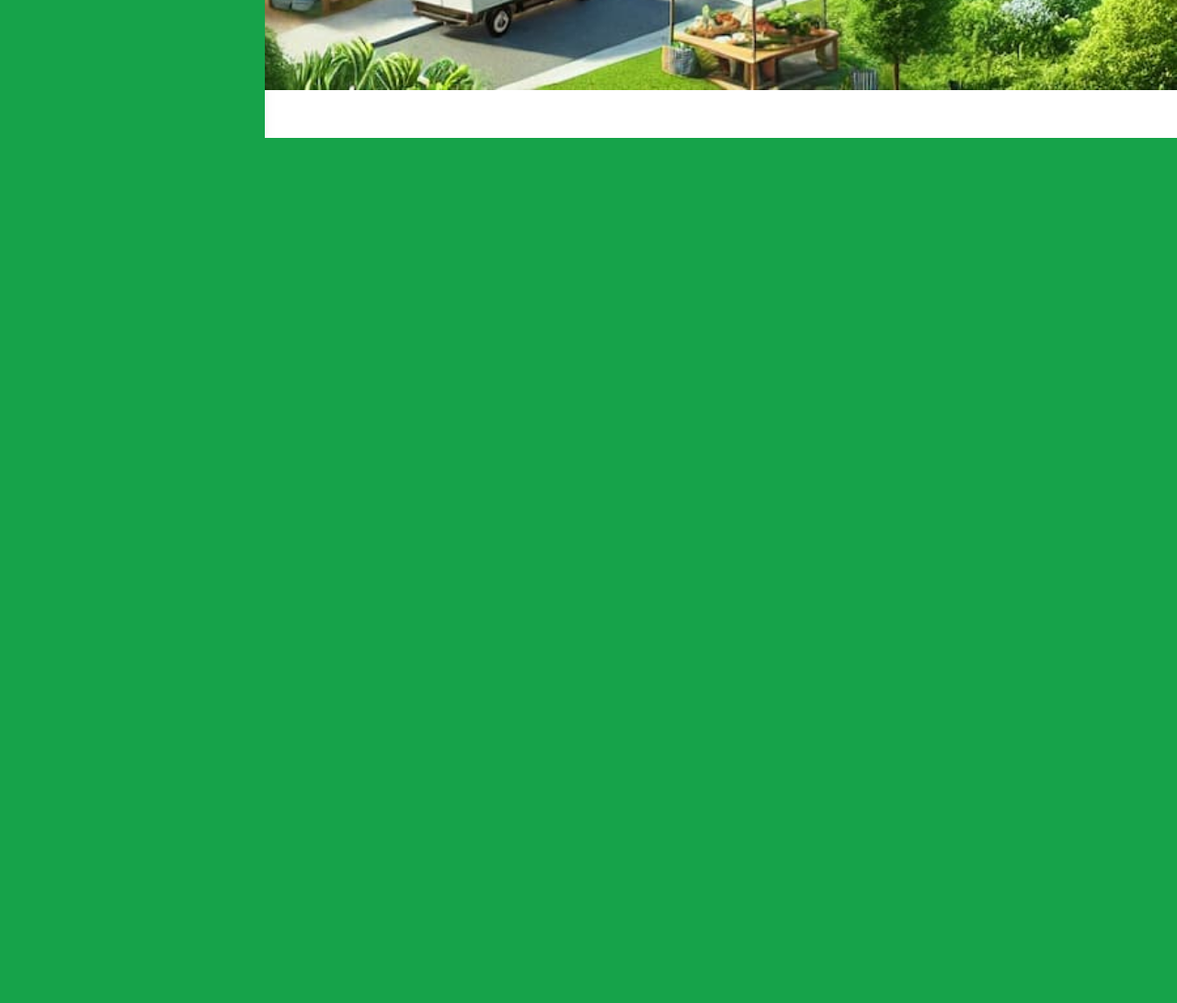
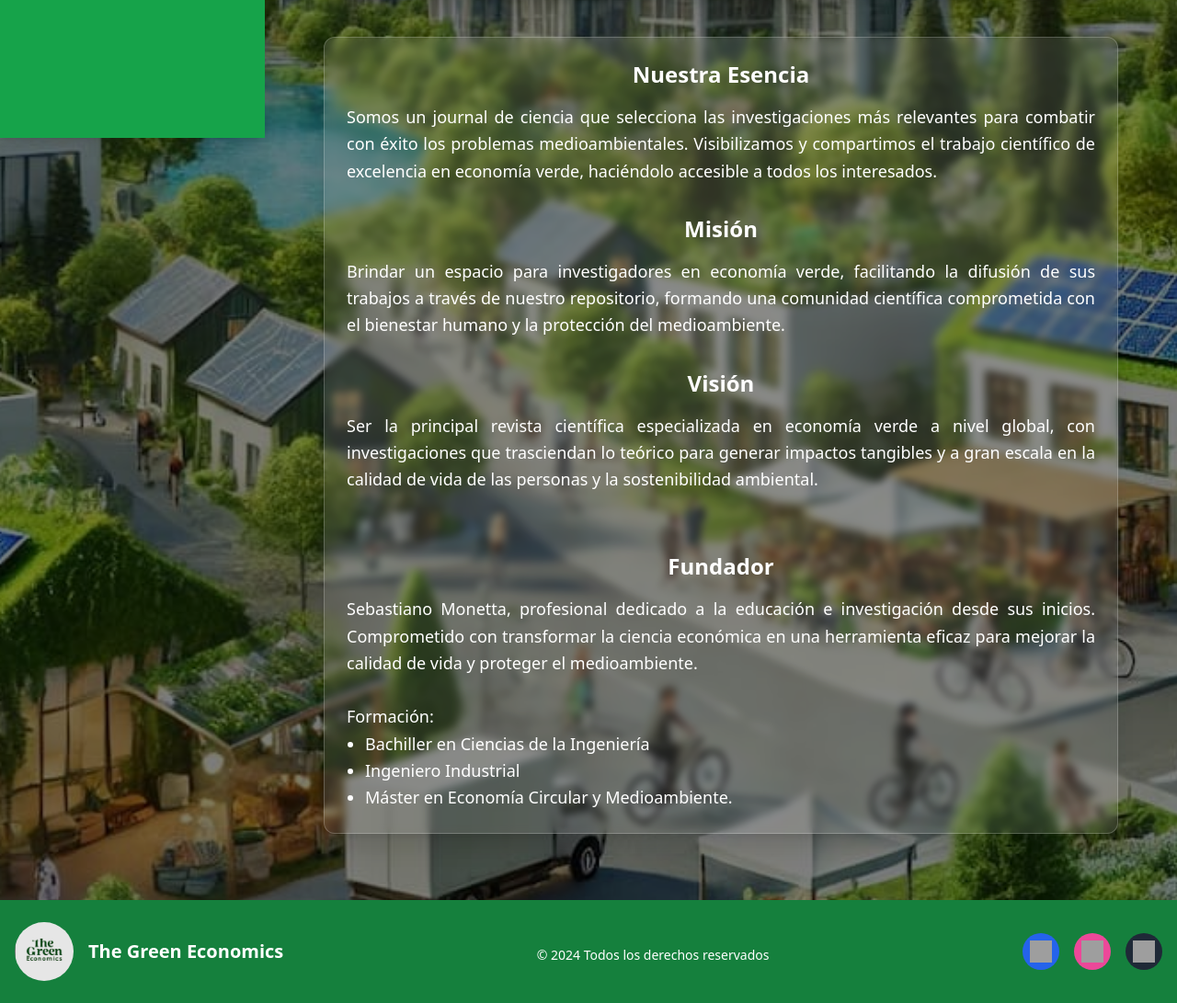
Before and after one commit to JulioChureo/TheGreenEconomics, a Django app: page /book/ in a window 1280 px wide. Shown: the part 650-1741 px from the top of the page at 92% size. Before the commit the page ends 800 px from the top, so only its background shows below. Run offline with Django 5.2, Linux system fonts and the light colour scheme; parts of the project's set-up code (start-up, migrations or seed data) failed here and were passed over; some libraries are stand-ins or nearby versions; grey boxes are pictures that could not be loaded.

Commit message:
Editted book page

```diff
--- a/the_green_economics/templates/components/header.html
+++ b/the_green_economics/templates/components/header.html
@@ -23,7 +23,7 @@
             <a href="{% url 'about' %}"
                class="rounded-md px-4 py-2 text-lg font-medium text-white hover:bg-green-700 transition duration-300">Quiénes Somos</a>
             <a href="{% url 'book' %}"
-               class="rounded-md px-4 py-2 text-lg font-medium text-white hover:bg-green-700 transition duration-300">Publicación de libro</a>
+               class="rounded-md px-4 py-2 text-lg font-medium text-white hover:bg-green-700 transition duration-300">Teoría general de la economía verde</a>
         </div>
     </nav>
 </header>
--- a/the_green_economics/templates/pages/book.html
+++ b/the_green_economics/templates/pages/book.html
@@ -1,5 +1,110 @@
 {% extends "base.html" %}
 {% load static %}
 {% block content %}
+<h1 class="text-4xl md:text-6xl font-serif font-bold text-center text-white mb-12 tracking-tight">
+        Teoría general de la economía verde
+    </h1>
+<section class="max-w-7xl mx-auto py-8 px-4 sm:px-6 lg:px-8">
 
+  <!-- 🔄 Carrusel de imágenes -->
+  <div class="relative w-full mx-auto overflow-hidden rounded-xl shadow-xl border border-white/20 bg-white/10 backdrop-blur-sm">
+    <div id="carousel" class="relative">
+      <!-- Imágenes -->
+      <div class="carousel-slide">
+        <img src="{% static 'images/libro1.jpg' %}" alt="Libro 1" class="w-full h-96 object-cover rounded-xl"/>
+      </div>
+      <div class="carousel-slide hidden">
+        <img src="{% static 'images/libro2.jpg' %}" alt="Libro 2" class="w-full h-96 object-cover rounded-xl"/>
+      </div>
+      <div class="carousel-slide hidden">
+        <img src="{% static 'images/libro3.jpg' %}" alt="Libro 3" class="w-full h-96 object-cover rounded-xl"/>
+      </div>
+
+      <!-- Flechas -->
+      <button onclick="prevSlide()" class="absolute left-4 top-1/2 transform -translate-y-1/2 bg-white/20 hover:bg-white/30 p-2 rounded-full text-white z-10">
+        &#10094;
+      </button>
+      <button onclick="nextSlide()" class="absolute right-4 top-1/2 transform -translate-y-1/2 bg-white/20 hover:bg-white/30 p-2 rounded-full text-white z-10">
+        &#10095;
+      </button>
+    </div>
+  </div>
+
+  <!-- 📝 Texto Promocional -->
+  <div class="bg-white bg-opacity-10 p-6 rounded-xl backdrop-blur-sm border border-white border-opacity-20 shadow-xl mt-10">
+    <!-- Nuestra Esencia -->
+    <div class="mb-8">
+      <h2 class="text-2xl font-semibold text-white mb-4 text-center">Nuestra Esencia</h2>
+      <p class="text-lg text-justify text-white leading-relaxed">
+        Somos un journal de ciencia que selecciona las investigaciones más relevantes para combatir
+        con éxito los problemas medioambientales. Visibilizamos y compartimos el trabajo científico
+        de excelencia en economía verde, haciéndolo accesible a todos los interesados.
+      </p>
+    </div>
+
+    <!-- Misión -->
+    <div class="mb-8">
+      <h2 class="text-2xl font-semibold text-white mb-4 text-center">Misión</h2>
+      <p class="text-lg text-justify text-white leading-relaxed">
+        Brindar un espacio para investigadores en economía verde, facilitando la difusión de sus trabajos
+        a través de nuestro repositorio, formando una comunidad científica comprometida con el bienestar
+        humano y la protección del medioambiente.
+      </p>
+    </div>
+
+    <!-- Visión -->
+    <div class="mb-8">
+      <h2 class="text-2xl font-semibold text-white mb-4 text-center">Visión</h2>
+      <p class="text-lg text-justify text-white leading-relaxed">
+        Ser la principal revista científica especializada en economía verde a nivel global, con investigaciones
+        que trasciendan lo teórico para generar impactos tangibles y a gran escala en la calidad de vida de las
+        personas y la sostenibilidad ambiental.
+      </p>
+    </div>
+
+    <!-- Fundador -->
+    <div class="pt-8 border-opacity-20">
+      <h2 class="text-2xl font-semibold text-white mb-4 text-center">Fundador</h2>
+      <p class="text-lg text-justify text-white leading-relaxed">
+        Sebastiano Monetta, profesional dedicado a la educación e investigación desde sus inicios.
+        Comprometido con transformar la ciencia económica en una herramienta eficaz para mejorar
+        la calidad de vida y proteger el medioambiente.<br/><br/>
+
+        Formación:
+        <ul class="list-disc pl-5">
+          <li class="text-lg text-justify text-white leading-relaxed">Bachiller en Ciencias de la Ingeniería</li>
+          <li class="text-lg text-justify text-white leading-relaxed">Ingeniero Industrial</li>
+          <li class="text-lg text-justify text-white leading-relaxed">Máster en Economía Circular y Medioambiente.</li>
+        </ul>
+      </p>
+    </div>
+  </div>
+
+</section>
 {% endblock content %}
+
+{% block inline_javascript %}
+<script>
+  let currentSlide = 0;
+  const slides = document.querySelectorAll(".carousel-slide");
+
+  function showSlide(index) {
+    slides.forEach((slide, i) => {
+      slide.classList.toggle("hidden", i !== index);
+    });
+  }
+
+  function nextSlide() {
+    currentSlide = (currentSlide + 1) % slides.length;
+    showSlide(currentSlide);
+  }
+
+  function prevSlide() {
+    currentSlide = (currentSlide - 1 + slides.length) % slides.length;
+    showSlide(currentSlide);
+  }
+
+  // Cambio automático de imagen
+  setInterval(nextSlide, 8000);
+</script>
+{% endblock inline_javascript %}
```
Also changed, not shown: the_green_economics/apps/articles/migrations/0006_alter_article_created_at.py (added).
